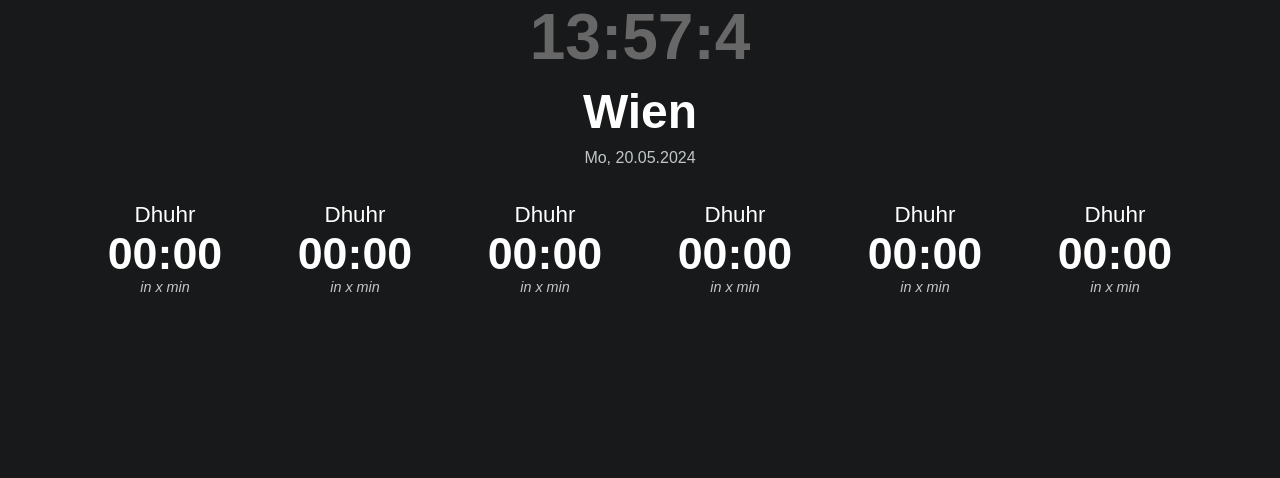
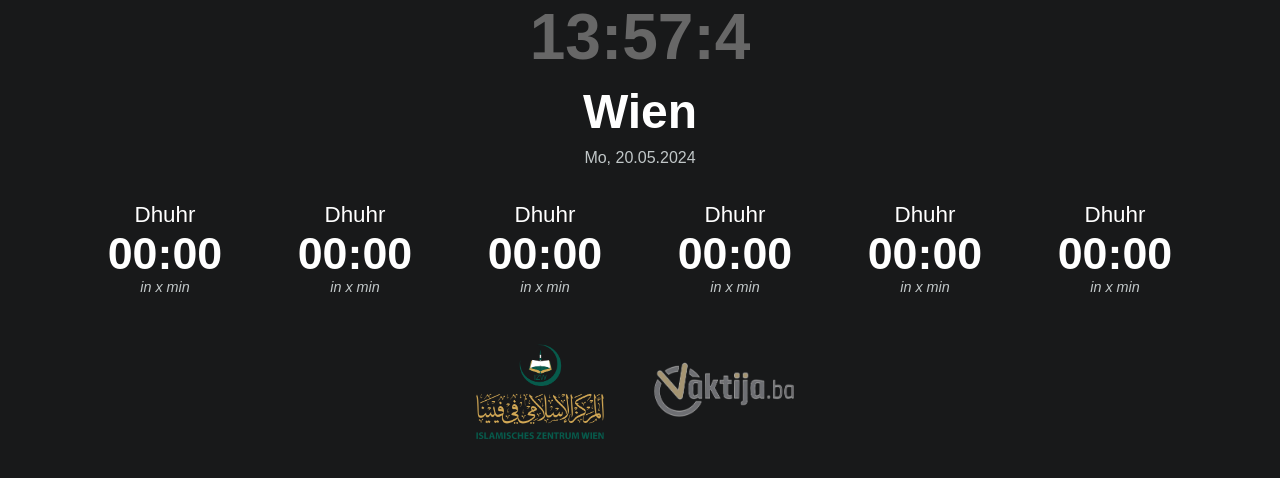
Before and after one commit to vheldic/prayertimes, a React (Create React App) app: page / in a window 1280 px wide. Shown: the top 478 px of the page. Built offline with nearby package versions, Linux system fonts and the light colour scheme.

Commit message:
Added logos for redirect

```diff
--- a/src/App.css
+++ b/src/App.css
@@ -1,7 +1,3 @@
-.background {
-  height: 100vh;
-}
-
 .App {
   margin: 0 auto;
   padding: 0 10px;
--- a/src/App.js
+++ b/src/App.js
@@ -1,10 +1,12 @@
 import "./App.css";
 import Main from "./components/Main.js";
+import Redirects from "./components/Redirects.js";
 
 function App() {
   return (
     <div className="App">
       <Main />
+      <Redirects />
     </div>
   );
 }
--- /dev/null
+++ b/src/components/Redirects.css
@@ -0,0 +1,9 @@
+.redirect {
+  text-align: center;
+  padding: 30px 10px;
+}
+
+.redirect img{
+  height: 100px;
+  margin: 0 20px;
+}
--- /dev/null
+++ b/src/components/Redirects.js
@@ -0,0 +1,22 @@
+import "./Redirects.css";
+import iz_logo from "../img/IZ_Logo.png";
+import vaktija_logo from "../img/Vaktija_Logo.png";
+
+function Redirects() {
+  const redirects = [
+    { img: iz_logo, url: "https://www.izwien.at/" },
+    { img: vaktija_logo, url: "https://vaktija.ba/" },
+  ];
+
+  return (
+    <div className="redirect">
+      {redirects.map((redirect, index) => (
+        <a href={redirect.url} key={index} target="_blank" rel="noreferrer">
+          <img src={redirect.img} alt={redirect.url} />
+        </a>
+      ))}
+    </div>
+  );
+}
+
+export default Redirects;
--- a/src/index.css
+++ b/src/index.css
@@ -1,5 +1,6 @@
 html,
-body {
+body,
+#root {
   font-family: Arial, Helvetica, sans-serif;
   margin: 0 auto;
   height: 100%;
```
Also changed, not shown: src/img/IZ_Logo.png (added), src/img/Vaktija_Logo.png (added).
